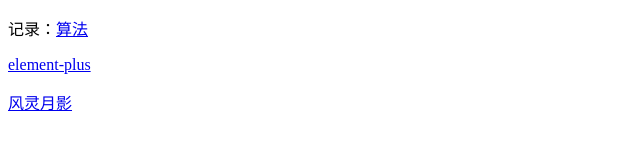
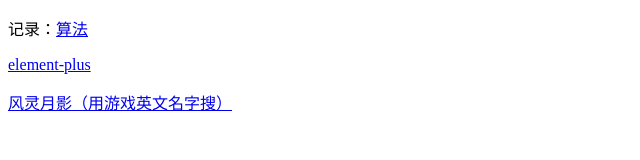
Before and after one commit to xihaha456/xihaha456.github.io, a plain HTML site: page index.html in a window 1280 px wide. Shown: the whole page, without its empty margins (0-640 px from the left). Drawn offline with Linux system fonts and the light colour scheme.

Commit message:
Update index.html

```diff
--- a/index.html
+++ b/index.html
@@ -7,6 +7,6 @@
 <body>
  <p>记录：<a href="https://xihaha456.github.io/suanfa.md">算法</a></p>
     <p > <a href="https://element-plus.org/zh-CN/component/overview.html">element-plus</a> </p>
-     <p > <a href="https://flingtrainer.com/">风灵月影</a> </p>
+     <p > <a href="https://flingtrainer.com/">风灵月影（用游戏英文名字搜）</a> </p>
 </body>
 </html>
```
